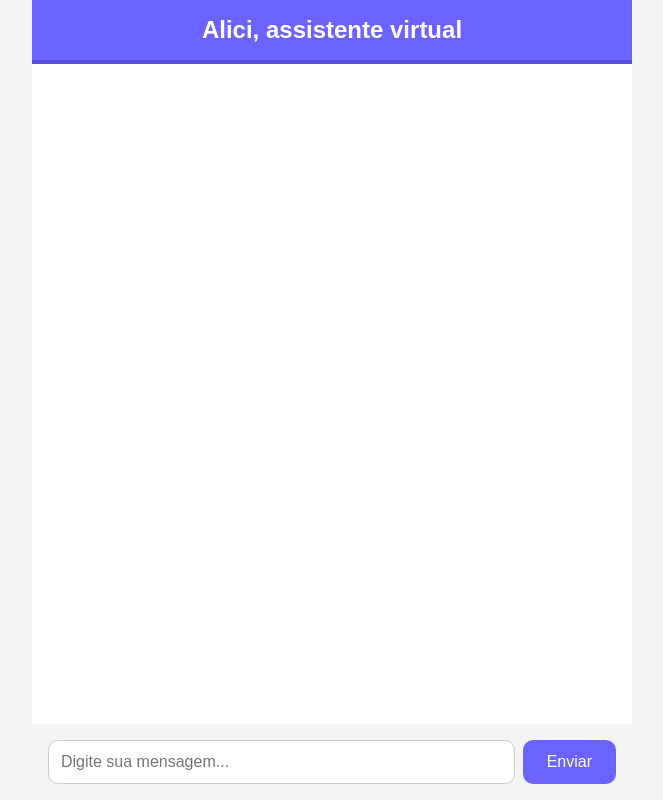
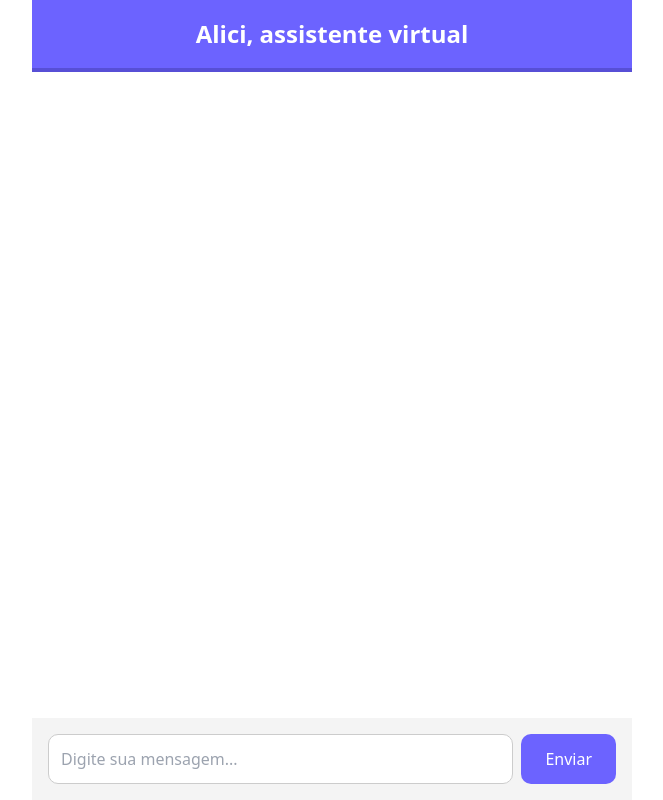
Before and after one commit to matteusnascimento/Alici-Assistente, a React (Create React App) app in the folder frontend/: page / in a window 1280 px wide. Shown: the whole page, without its empty margins (308-971 px from the left). Built offline with nearby package versions, Linux system fonts and the light colour scheme.

Commit message:
Update index.css

```diff
--- a/frontend/src/index.css
+++ b/frontend/src/index.css
@@ -1,10 +1,4 @@
 
-body {
-  margin: 0;
-  font-family: 'Poppins', sans-serif;
-  background-color: #f4f4f4;
-}
-
-* {
-  box-sizing: border-box;
-}
+@tailwind base;
+@tailwind components;
+@tailwind utilities;
```
